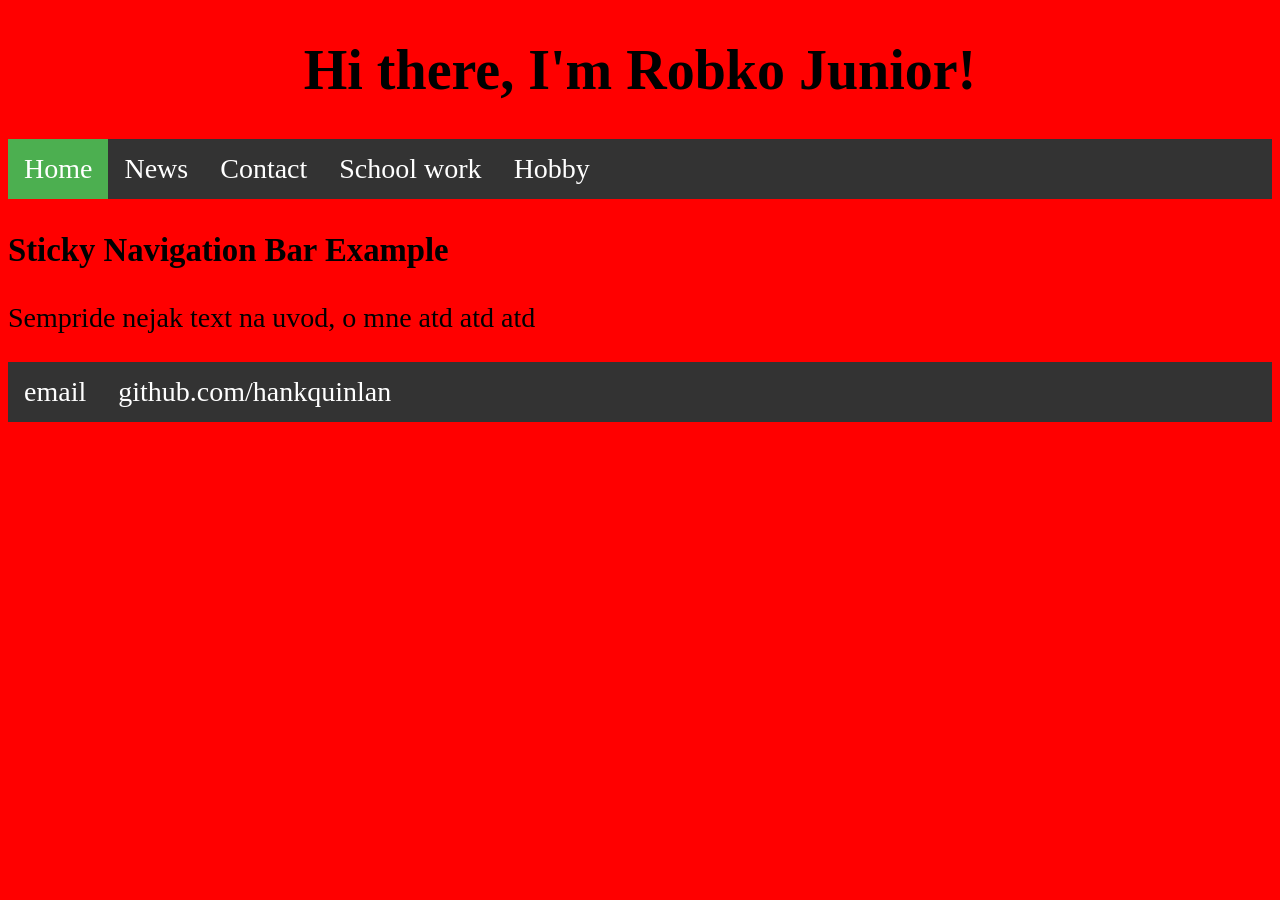
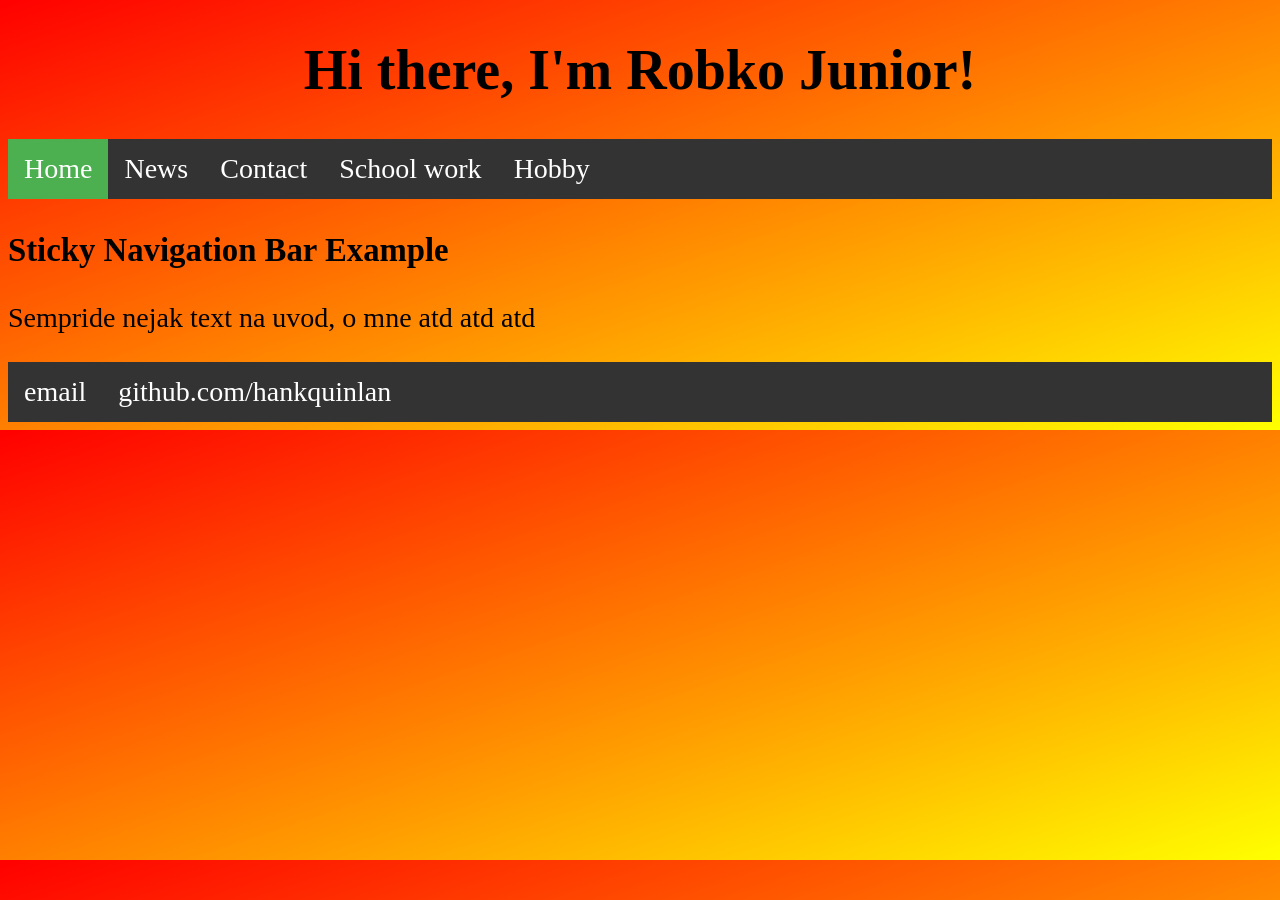
Before and after one commit to swexo/swexo.github.io, a Jekyll site: the page built from index.html, in a window 1280 px wide. Built offline with Jekyll 4.4.1, drawn with Linux system fonts in a browser that asks for light colours.

Commit message:
Update skuska_css.css

```diff
--- a/css/skuska_css.css
+++ b/css/skuska_css.css
@@ -1,6 +1,6 @@
 body {
     font-size: 28px;
-    background-color: red;
+    background: linear-gradient(to bottom right, red, yellow);
 }
 header {
     text-align:center;
```
